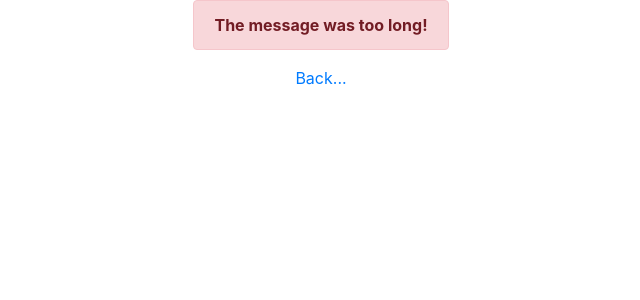
After one commit to frozzenshooter/ADIS-Lab, a Django app: page /error/ in a window 1280 px wide. The commit adds this page. Shown: the top 300 px of the page, without its empty margins (319-959 px from the left). Run offline with Django 3.2, Linux system fonts and the light colour scheme; some libraries are stand-ins or nearby versions.

Commit message:
adds postMessage

```diff
--- a/assignment03/Roary/roaryapp/static/index.css
+++ b/assignment03/Roary/roaryapp/static/index.css
@@ -51,3 +51,11 @@
 .roary-list-item-msg {
     margin-top: 10px;
 }
+
+#error-message-container{
+    display: flex;
+    flex-direction: column;
+    padding-left: 2%;
+    padding-right: 2%;
+    align-items: center;
+}
--- /dev/null
+++ b/assignment03/Roary/roaryapp/templates/error.html
@@ -0,0 +1,14 @@
+<!-- templates/home.html-->
+{% extends 'base.html' %}
+
+{% block title %}Home{% endblock %}
+
+{% block content %}
+<div id="error-message-container">
+    <div class="alert alert-danger">
+        <strong>The message was too long!</strong>
+    </div>
+    <a class="link-secondary" href="{% url 'index' %}">Back...</a>
+</div>
+
+{% endblock %}
--- a/assignment03/Roary/roaryapp/templates/index.html
+++ b/assignment03/Roary/roaryapp/templates/index.html
@@ -26,11 +26,11 @@
 {% if user.is_authenticated %}
     <div  class="container roary-container">
         <div class="roary-list-item">
-            <form action="postMessage" method="post">
+            <form action="/postMessage/" method="post" id="postMessage">
                 {% csrf_token %}
                 <div class="mb-3">
                     <label for="message" class="form-label">Message</label>
-                    <textarea class="form-control" id="message" rows="3" name="message" required></textarea>
+                    <textarea class="form-control" id="message" rows="3" name="message" required maxlength=128></textarea>
                 </div>
                 <button type="submit" class="btn btn-primary" value="postMessage">Post Message</button>
             </form>
--- a/assignment03/Roary/roaryapp/urls.py
+++ b/assignment03/Roary/roaryapp/urls.py
@@ -7,4 +7,5 @@ urlpatterns = [
     path('roars/', views.roars, name='roars'),
     path('favorites/', views.favorites, name='favorites'),
     path('postMessage/', views.postMessage, name='postMessage'),
+    path('error/', views.error, name="error")
 ]
--- a/assignment03/Roary/roaryapp/views.py
+++ b/assignment03/Roary/roaryapp/views.py
@@ -48,15 +48,22 @@ def favorites(request):
 
     return JsonResponse(data, safe=False)
 
+
+
 def postMessage(request):
 
     if request.method == 'POST' and request.user.is_authenticated:
         # create a form instance and populate it with data from the request:
         form = MessageForm(request.POST)
-        if form.is_valid:
+        if form.is_valid():
             message = form.cleaned_data['message']
-            current_user_id = request.user.id
-            roar = Roar.objects.create(current_user_id, message)
-            return JsonResponse(roar, safe=False)
+            roar = Roar.objects.create(author=request.user, post=message)
+            return HttpResponseRedirect("/")
+        else:
+            return HttpResponseRedirect("/error")
 
     return HttpResponse(status=500)
+
+
+def error(request):
+        return render(request, 'error.html')
```
